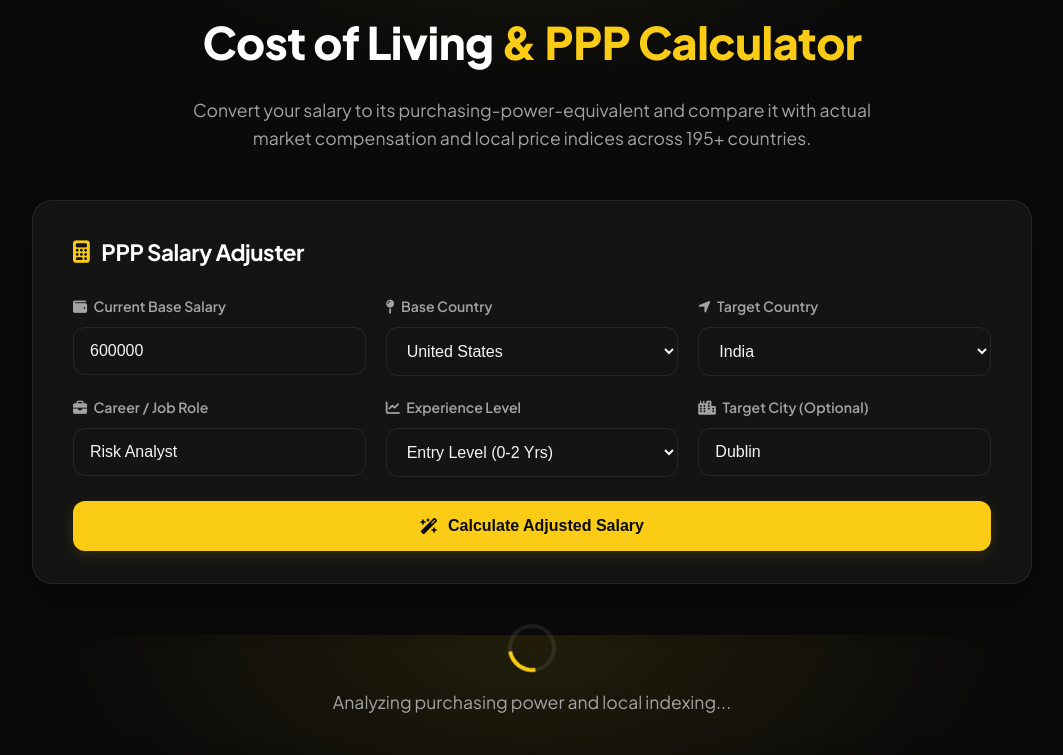
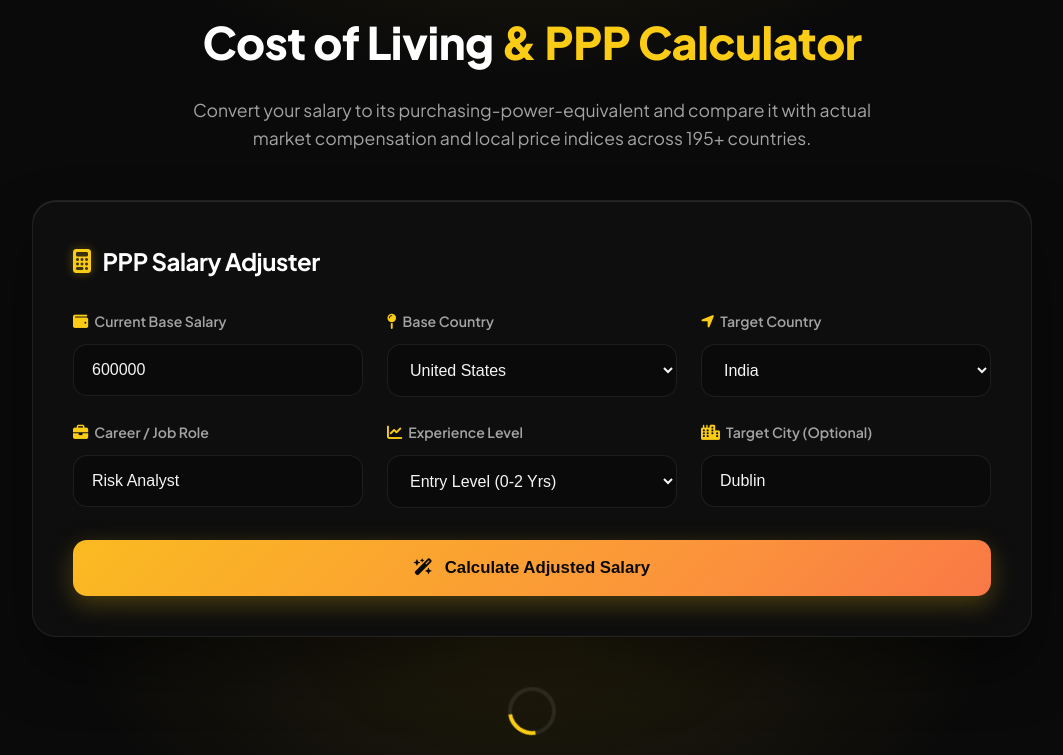
Before and after one commit to shubhodbirajdar928-hash/CareerVerse-AI, a Flask app: page /col-calculator in a window 1280 px wide. Shown: the part 165-920 px from the top of the page, without its empty margins (108-1171 px from the left). Run offline with Flask 3, Linux system fonts and the light colour scheme; some libraries are stand-ins or nearby versions.

Commit message:
Elevate input box styling with neon glassmorphism, input focus lifts, and interactive shifting gradient buttons

```diff
--- a/static/css/col_calculator.css
+++ b/static/css/col_calculator.css
@@ -29,100 +29,146 @@
     line-height: 1.6;
 }
 
-/* INPUT CARD */
+/* INPUT CARD WITH NEON GLASSMORPHISM */
 .calculator-card {
-    background: var(--bg-card);
-    border: 1px solid var(--border);
-    border-radius: 20px;
-    padding: 32px 40px;
+    background: rgba(18, 18, 18, 0.65);
+    backdrop-filter: blur(16px);
+    -webkit-backdrop-filter: blur(16px);
+    border: 1px solid rgba(255, 255, 255, 0.08);
+    border-radius: 24px;
+    padding: 40px;
     max-width: 1000px;
-    margin: 0 auto 40px;
+    margin: 0 auto 50px;
     text-align: left;
-    box-shadow: 0 20px 40px rgba(0, 0, 0, 0.3);
+    box-shadow: 0 30px 60px rgba(0, 0, 0, 0.4),
+                inset 0 1px 0 rgba(255, 255, 255, 0.1);
+    position: relative;
+    overflow: hidden;
+}
+
+/* Subtle background glow inside the card */
+.calculator-card::before {
+    content: "";
+    position: absolute;
+    top: -50%;
+    right: -30%;
+    width: 300px;
+    height: 300px;
+    background: radial-gradient(circle, rgba(250, 204, 21, 0.15) 0%, transparent 70%);
+    pointer-events: none;
+    z-index: 0;
 }
 
 .calculator-card h2 {
-    font-size: 1.4rem;
+    font-size: 1.5rem;
+    font-weight: 700;
     color: var(--text-heading);
-    margin-bottom: 24px;
+    margin-bottom: 28px;
     display: flex;
     align-items: center;
     gap: 12px;
+    position: relative;
+    z-index: 1;
 }
 
 .calculator-card h2 i {
     color: var(--accent);
+    text-shadow: 0 0 10px rgba(250, 204, 21, 0.4);
 }
 
 .calculator-grid {
     display: grid;
     grid-template-columns: repeat(3, 1fr);
-    gap: 20px;
-    margin-bottom: 24px;
+    gap: 24px;
+    margin-bottom: 32px;
+    position: relative;
+    z-index: 1;
 }
 
 .calculator-grid .input-box {
     display: flex;
     flex-direction: column;
-    gap: 8px;
+    gap: 10px;
 }
 
 .calculator-grid label {
     font-size: 0.88rem;
     font-weight: 600;
     color: var(--text-secondary);
+    display: flex;
+    align-items: center;
+    gap: 6px;
+    transition: color 0.3s ease;
 }
 
 .calculator-grid label i {
-    margin-right: 4px;
+    color: var(--accent);
+    font-size: 0.95rem;
 }
 
 .calculator-grid input,
 .calculator-grid select {
-    background: var(--bg-dark);
-    border: 1px solid var(--border);
+    background: rgba(10, 10, 10, 0.8);
+    border: 1px solid rgba(255, 255, 255, 0.08);
     color: var(--text-primary);
-    padding: 14px 16px;
-    border-radius: 12px;
+    padding: 16px 18px;
+    border-radius: 14px;
     font-size: 1rem;
     outline: none;
-    transition: all 0.3s ease;
+    transition: all 0.3s cubic-bezier(0.16, 1, 0.3, 1);
     width: 100%;
 }
 
 .calculator-grid select option {
-    background: var(--bg-dark);
+    background: #0a0a0a;
     color: var(--text-primary);
+}
+
+/* Focused input fields glow up */
+.calculator-grid .input-box:focus-within label {
+    color: var(--accent);
 }
 
 .calculator-grid input:focus,
 .calculator-grid select:focus {
     border-color: var(--accent);
-    box-shadow: 0 0 12px var(--accent-soft);
+    box-shadow: 0 0 18px rgba(250, 204, 21, 0.15),
+                inset 0 1px 0 rgba(255, 255, 255, 0.05);
+    background: rgba(15, 15, 15, 0.9);
+    transform: translateY(-2px);
 }
 
-/* BUTTON */
+/* STUNNING ANIMATED GRADIENT BUTTON */
 #calculateBtn {
-    background: var(--accent);
+    background: linear-gradient(135deg, var(--accent) 0%, #fb923c 50%, #f43f5e 100%);
+    background-size: 200% 200%;
+    animation: gradientShift 6s ease infinite;
     color: #0a0a0a;
     border: none;
-    font-size: 1rem;
-    font-weight: 700;
-    padding: 16px 32px;
-    border-radius: 12px;
+    font-size: 1.05rem;
+    font-weight: 800;
+    padding: 18px 36px;
+    border-radius: 14px;
     cursor: pointer;
     display: flex;
     align-items: center;
-    gap: 10px;
+    gap: 12px;
     width: 100%;
     justify-content: center;
-    box-shadow: 0 4px 14px var(--accent-soft);
-    transition: all 0.3s ease;
+    box-shadow: 0 8px 24px rgba(250, 204, 21, 0.25);
+    transition: all 0.4s cubic-bezier(0.16, 1, 0.3, 1);
+    position: relative;
+    z-index: 1;
 }
 
 #calculateBtn:hover {
-    transform: translateY(-2px);
-    box-shadow: 0 6px 20px var(--accent-soft);
+    transform: translateY(-3px);
+    box-shadow: 0 12px 30px rgba(250, 204, 21, 0.4);
+    color: #000;
+}
+
+#calculateBtn:active {
+    transform: translateY(-1px);
 }
 
 #calculateBtn:disabled {
@@ -130,6 +176,12 @@
     cursor: not-allowed;
     box-shadow: none;
     color: var(--text-secondary);
+}
+
+@keyframes gradientShift {
+    0% { background-position: 0% 50%; }
+    50% { background-position: 100% 50%; }
+    100% { background-position: 0% 50%; }
 }
 
 /* LOADING */
```
